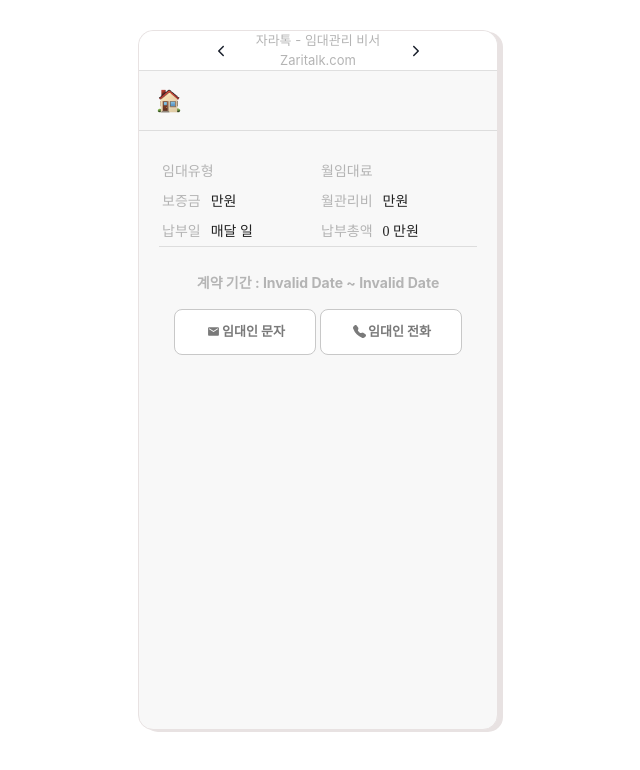
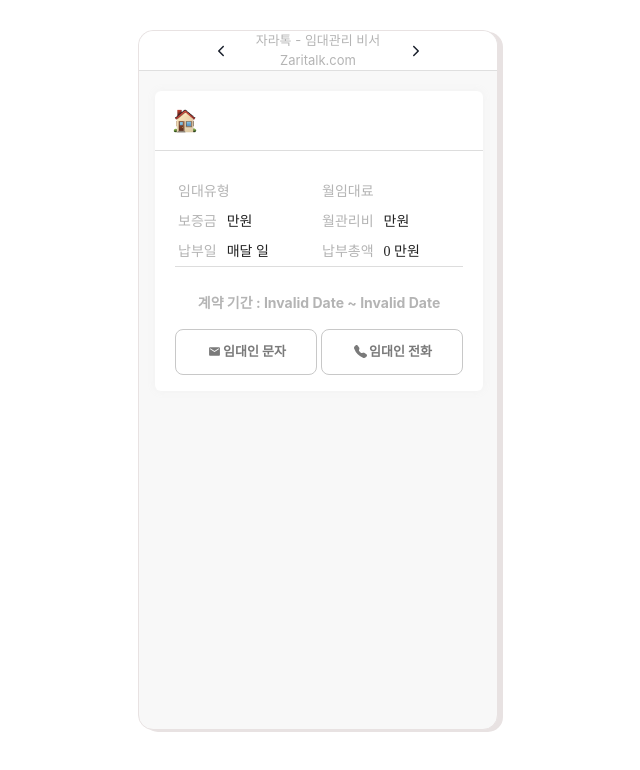
Before and after one commit to pjh1011409/callbuslab-codingtest, a React (Create React App) app: page /completionPage in a window 1280 px wide. Shown: the top 770 px of the page, without its empty margins (322-962 px from the left). Built offline with nearby package versions, Linux system fonts and the light colour scheme.

Commit message:
Feat: Create root components for completionpage's components

```diff
--- a/src/components/Completion/index.tsx
+++ b/src/components/Completion/index.tsx
@@ -1,16 +1,16 @@
 import React from 'react';
-
+import { CompletionWrapper } from '../../styles/Completion.style';
 import CompletionBoxTop from './Top';
 import CompletionBoxMiddle from './Middle';
 import CompletionBoxBottom from './Bottom';
 
 const Completion = () => {
   return (
-    <>
+    <CompletionWrapper>
       <CompletionBoxTop />
       <CompletionBoxMiddle />
       <CompletionBoxBottom />
-    </>
+    </CompletionWrapper>
   );
 };
 
```
